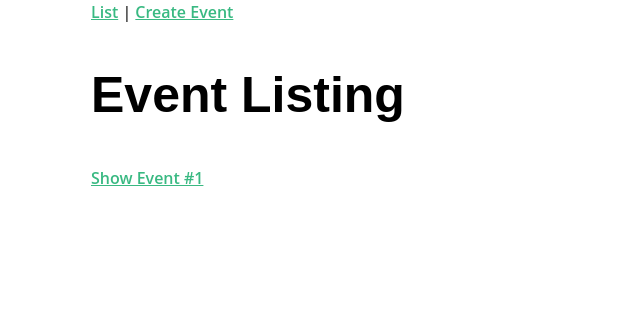
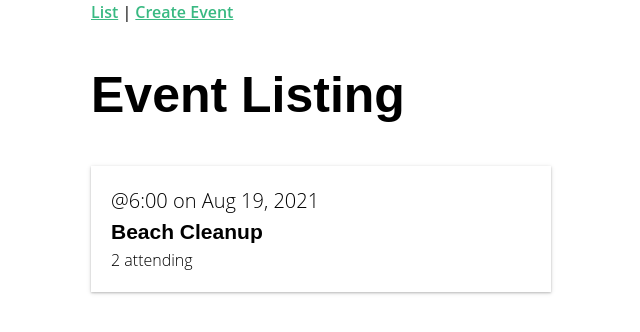
Before and after one commit to Leandri-Viviers/VueMastery-RealWorldVue2, a Vue app: page /#/ in a window 1280 px wide. Shown: the top 332 px of the page, without its empty margins (319-959 px from the left). Built offline with nearby package versions, Linux system fonts and the light colour scheme.

Commit message:
Import EventCard in EventList

```diff
--- a/src/views/EventList.vue
+++ b/src/views/EventList.vue
@@ -1,14 +1,17 @@
 <template>
   <div>
     <h1>Event Listing</h1>
-    <router-link :to="{ name: 'event-show', params: { id: 1 } }">
-      Show Event #1
-    </router-link>
+    <EventCard />
   </div>
 </template>
 
 <script>
-export default {}
+import EventCard from '@/components/EventCard.vue'
+export default {
+  components: {
+    EventCard,
+  },
+}
 </script>
 
 <style></style>
```
